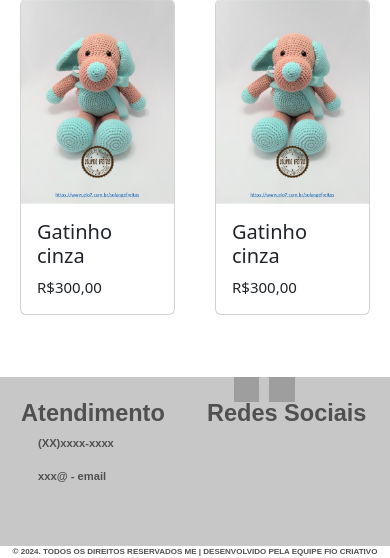
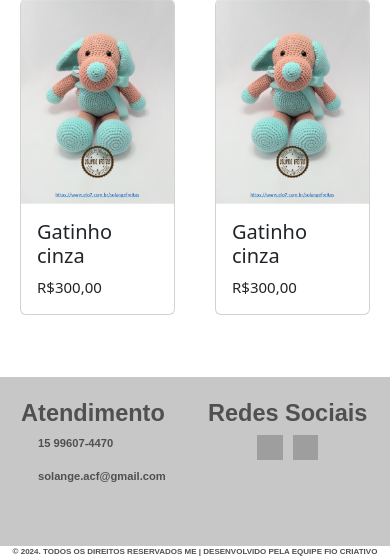
Before and after one commit to PedroMTG/TCC, a PHP site: page /inicio.php in a window 390 px wide. Shown: the part 408-966 px from the top of the page. Run offline with PHP 8.4, Linux system fonts and the light colour scheme; some libraries are stand-ins or nearby versions; grey boxes are pictures that could not be loaded.

Commit message:
commitfinal

```diff
--- a/CSS/style.css
+++ b/CSS/style.css
@@ -181,26 +181,30 @@ header{
         margin-left: 2vh;
       }
 
+      .rodape-redes-container{
+        display: flex;
+        flex-direction: column;
+        align-items: center;
+        margin: 2.5vh;
+      }
+
       .rodape-redes{
-        margin: 2.5vh;
         font-size: 70%;
       }
+
       .rodape-redes h1{
         font-size: 210%;
         font-weight: bold;
       }
 
       .rodape-img{
+        gap: 10px;
         display: flex;
-        position: absolute;
         flex-direction: row;
         align-items: center;
-        gap: 10px;
-        top: 93%;
-        left: 60%;
       }
 
-      .rodape-img img{
+      .rodape-img a img{
         height: 3vh;
         width: 3vh;
       }
--- a/footer.php
+++ b/footer.php
@@ -2,19 +2,20 @@
     <div class="rodape-corpo font_1">
         <div class="rodape-atendimento font_1">
             <h1>Atendimento</h1>
-            <p>(XX)xxxx-xxxx</p>
-            <p>xxx@ - email</p>
+            <p>15 99607-4470</p>
+            <p>solange.acf@gmail.com</p>
         </div>
 
-        <div class="rodape-redes font_1">
-            <h1>Redes Sociais</h1>
+        <div class="rodape-redes-container">
+            <div class="rodape-redes font_1">
+                <h1>Redes Sociais</h1>
+            </div>
+
+            <div class="rodape-img">
+                <a href="https://www.facebook.com/AmigurumiStoreBrasil/"><img src="https://www.iconpacks.net/icons/2/free-facebook-icon-2869-thumb.png" alt=""></a>
+                <a href="https://www.instagram.com/solange_amigurumi/"><img src="https://cdn-icons-png.flaticon.com/512/739/739244.png" alt=""></a>
+            </div>
         </div>
-
-        <div class="rodape-img">
-            <img src="https://www.iconpacks.net/icons/2/free-facebook-icon-2869-thumb.png" alt="https://m.facebook.com/ateliesolangefreitas?locale=ms_MY">
-            <img src="https://cdn-icons-png.flaticon.com/512/739/739244.png" alt="">
-        </div>
-
     </div>
 
     <div class="font_1 rodape-direitos">© 2024. TODOS OS DIREITOS RESERVADOS ME  |  DESENVOLVIDO PELA EQUIPE FIO CRIATIVO   </div>
```
